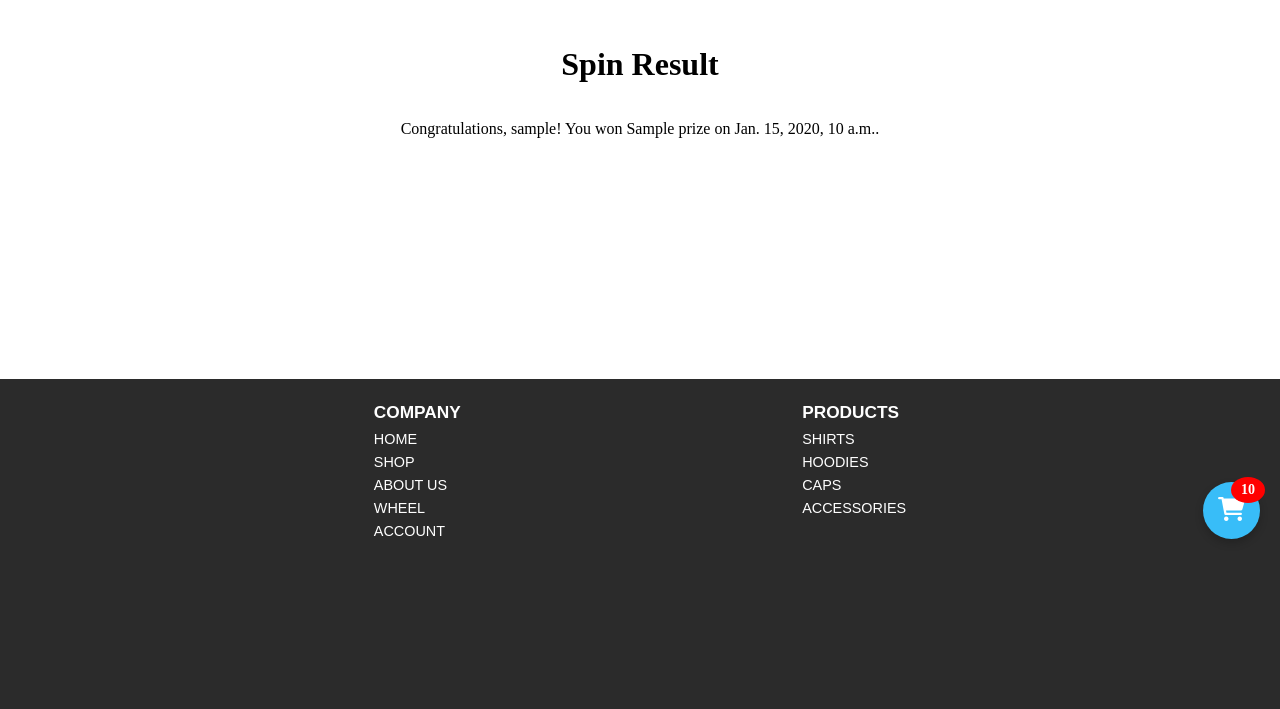
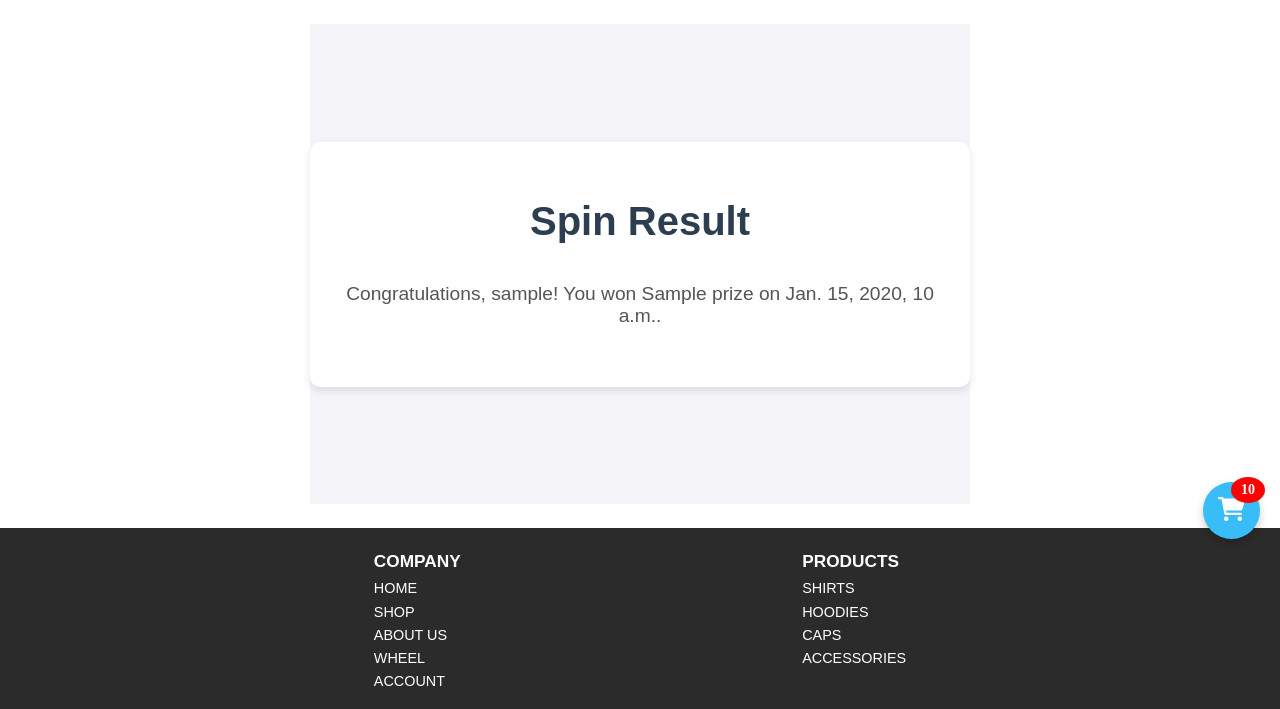
Before and after one commit to JaQubus/OneLastMerch2, a Django app: page /result/ in a window 1280 px wide. Shown: the part 241-950 px from the top of the page. Before the commit the page ends 780 px from the top, so only its background shows below. Run offline with Django 5.2, Linux system fonts and the light colour scheme; a user stored in the database is signed in; tables that the repository leaves empty hold one stand-in row (values such as "Sample post").

Commit message:
Added style for the page. I think it is done

```diff
--- /dev/null
+++ b/OneLastMerch/ui_ux/static/ui_ux/css/spin-result.css
@@ -0,0 +1,78 @@
+/* Styles specific to the spin result page */
+.spin-result {
+    font-family: 'Arial', sans-serif;
+    background-color: #f4f4f9;
+    color: #333;
+    margin: 0;
+    padding: 0;
+    display: flex;
+    justify-content: center;
+    align-items: center;
+    height: 60vh;
+    text-align: center;
+    flex-direction: column;
+}
+
+.spin-result .container {
+    max-width: 600px;
+    padding: 30px;
+    background-color: #fff;
+    border-radius: 10px;
+    box-shadow: 0 4px 8px rgba(0, 0, 0, 0.1);
+}
+
+.spin-result h1 {
+    font-size: 2.5rem;
+    color: #2c3e50;
+    margin-bottom: 20px;
+}
+
+.spin-result p {
+    font-size: 1.2rem;
+    color: #555;
+    margin-bottom: 30px;
+}
+
+.spin-result .alert {
+    font-size: 1rem;
+    padding: 10px;
+    margin-bottom: 20px;
+    border-radius: 5px;
+}
+
+/* Button Styles */
+.spin-result .btn-primary {
+    display: inline-block;
+    padding: 10px 20px;
+    font-size: 1rem;
+    font-weight: bold;
+    color: #fff;
+    background-color: #3498db;
+    border-radius: 5px;
+    text-decoration: none;
+    transition: background-color 0.3s ease;
+}
+
+.spin-result .btn-primary:hover {
+    background-color: #2980b9;
+}
+
+/* Responsive Design */
+@media (max-width: 768px) {
+    .spin-result .container {
+        padding: 20px;
+    }
+
+    .spin-result h1 {
+        font-size: 2rem;
+    }
+
+    .spin-result p {
+        font-size: 1rem;
+    }
+
+    .spin-result .btn-primary {
+        font-size: 0.9rem;
+        padding: 8px 16px;
+    }
+}
--- a/OneLastMerch/ui_ux/templates/ui_ux/spin_result.html
+++ b/OneLastMerch/ui_ux/templates/ui_ux/spin_result.html
@@ -1,6 +1,10 @@
 {% extends 'main/base.html' %}
+{% load static %}
 
 {% block content %}
+<link rel="stylesheet" href="{% static 'ui_ux/css/spin-result.css' %}" />
+<div class="spin-result">
+    <div class="container">
         <h1>Spin Result</h1>
         {% if messages %}
             {% for message in messages %}
@@ -9,4 +13,6 @@
         {% endif %}
         <p>Congratulations, {{ result.user.username }}! You won {{ result.prize.name }} on {{ result.spin_date }}.</p>
         {% comment %} <a href="{% url 'spin_wheel' %}" class="btn btn-primary">Back to Wheel</a> {% endcomment %}
+    </div>
+</div>
 {% endblock %}
--- a/OneLastMerch/ui_ux/templates/ui_ux/wheel.html
+++ b/OneLastMerch/ui_ux/templates/ui_ux/wheel.html
@@ -18,7 +18,7 @@
       mid_angle = prize.angle + (360/total_prizes)/2.
     {% endcomment %}
     {% for prize in prizes %}
-        <div class="wheel-label" style="transform: rotate({{ prize.mid_angle }}deg) translateY(20px);">
+        <div class="wheel-label" style="transform: rotate({{ prize.mid_angle }}deg) translateY(40px);">
             <span style="transform: rotate(-{{ prize.mid_angle }}deg) translateY(-130px);">
                 {{ prize.name }}
             </span>
```
Lines whose indentation alone changed are shown as unchanged.
